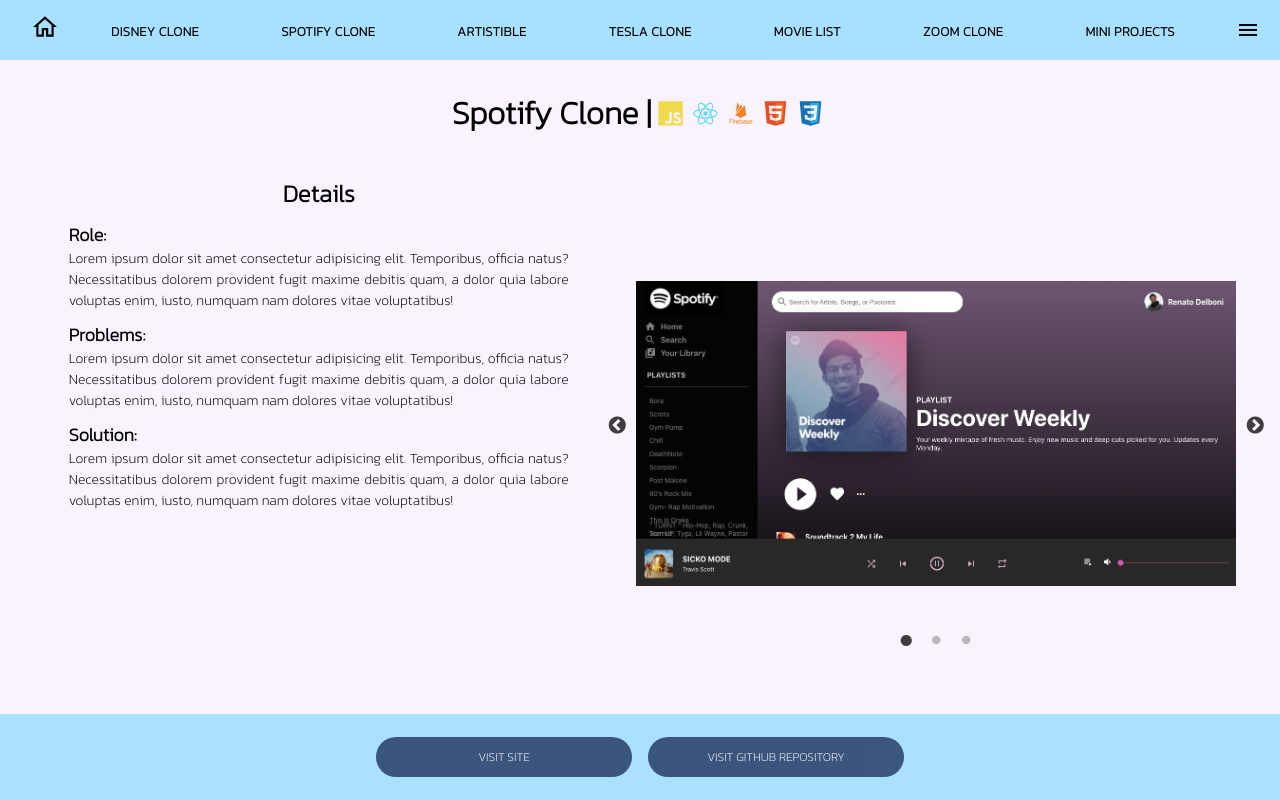
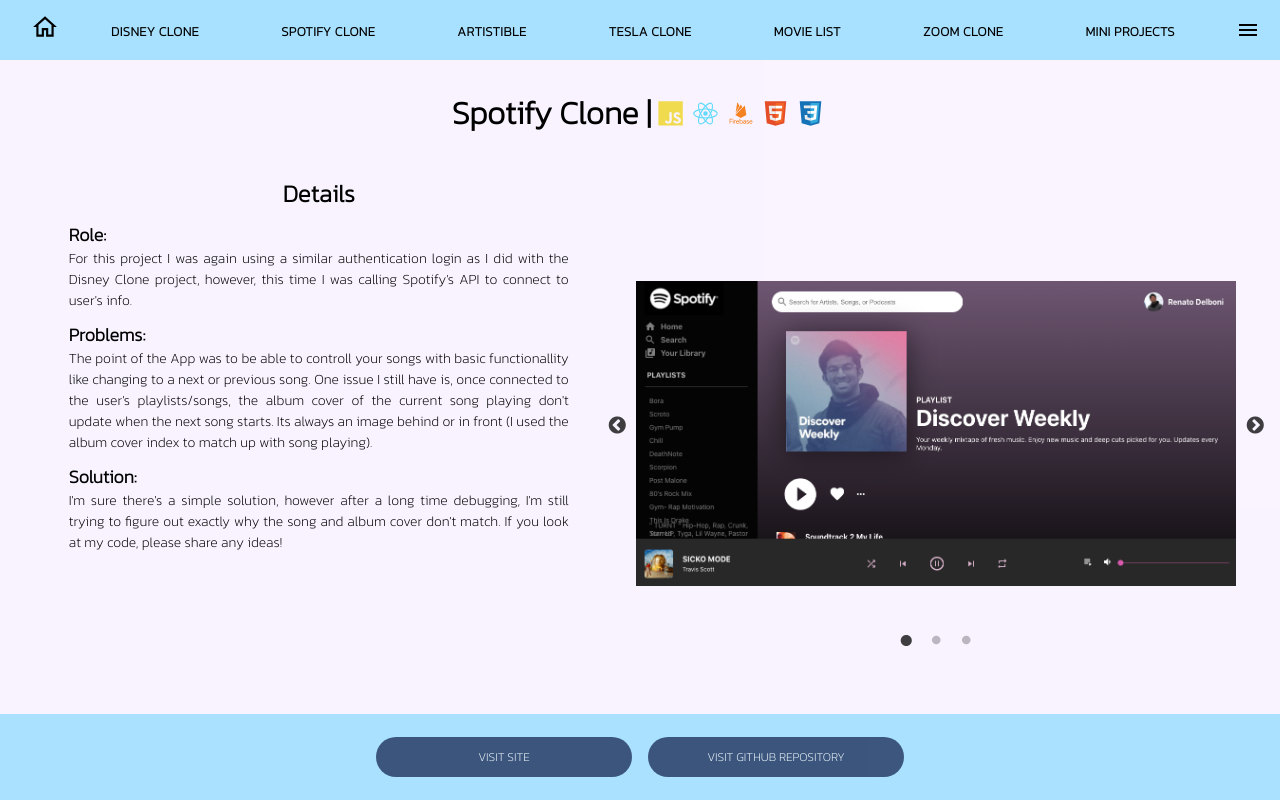
Before and after one commit to Netsujr/renato-react-portfolio, a React (Create React App) app: page /spotify in a window 1280 px wide. Built offline with nearby package versions, Linux system fonts and the light colour scheme.

Commit message:
added spotify deatils

```diff
--- a/src/components/projects/SpotifyClone.js
+++ b/src/components/projects/SpotifyClone.js
@@ -28,11 +28,11 @@ function Section({ leftBtnText, rightBtnText }) {
         <ProjectInfo >
           <h2>Details</h2>
           <h4>Role:</h4>
-          <p>Lorem ipsum dolor sit amet consectetur adipisicing elit. Temporibus, officia natus? Necessitatibus dolorem provident fugit maxime debitis quam, a dolor quia labore voluptas enim, iusto, numquam nam dolores vitae voluptatibus!</p>
+          <p>For this project I was again using a similar authentication login as I did with the Disney Clone project, however, this time I was calling Spotify's API to connect to user's info.</p>
           <h4>Problems:</h4>
-          <p>Lorem ipsum dolor sit amet consectetur adipisicing elit. Temporibus, officia natus? Necessitatibus dolorem provident fugit maxime debitis quam, a dolor quia labore voluptas enim, iusto, numquam nam dolores vitae voluptatibus!</p>
+          <p>The point of the App was to be able to controll your songs with basic functionallity like changing to a next or previous song. One issue I still have is, once connected to the user's playlists/songs, the album cover of the current song playing don't update when the next song starts. Its always an image behind or in front (I used the album cover index to match up with song playing).</p>
           <h4>Solution:</h4>
-          <p>Lorem ipsum dolor sit amet consectetur adipisicing elit. Temporibus, officia natus? Necessitatibus dolorem provident fugit maxime debitis quam, a dolor quia labore voluptas enim, iusto, numquam nam dolores vitae voluptatibus!</p>
+          <p>I'm sure there's a simple solution, however after a long time debugging, I'm still trying to figure out exactly why the song and album cover don't match. If you look at my code, please share any ideas! </p>
         </ProjectInfo>
         <SliderContainer>
           <ImgSlider
```
